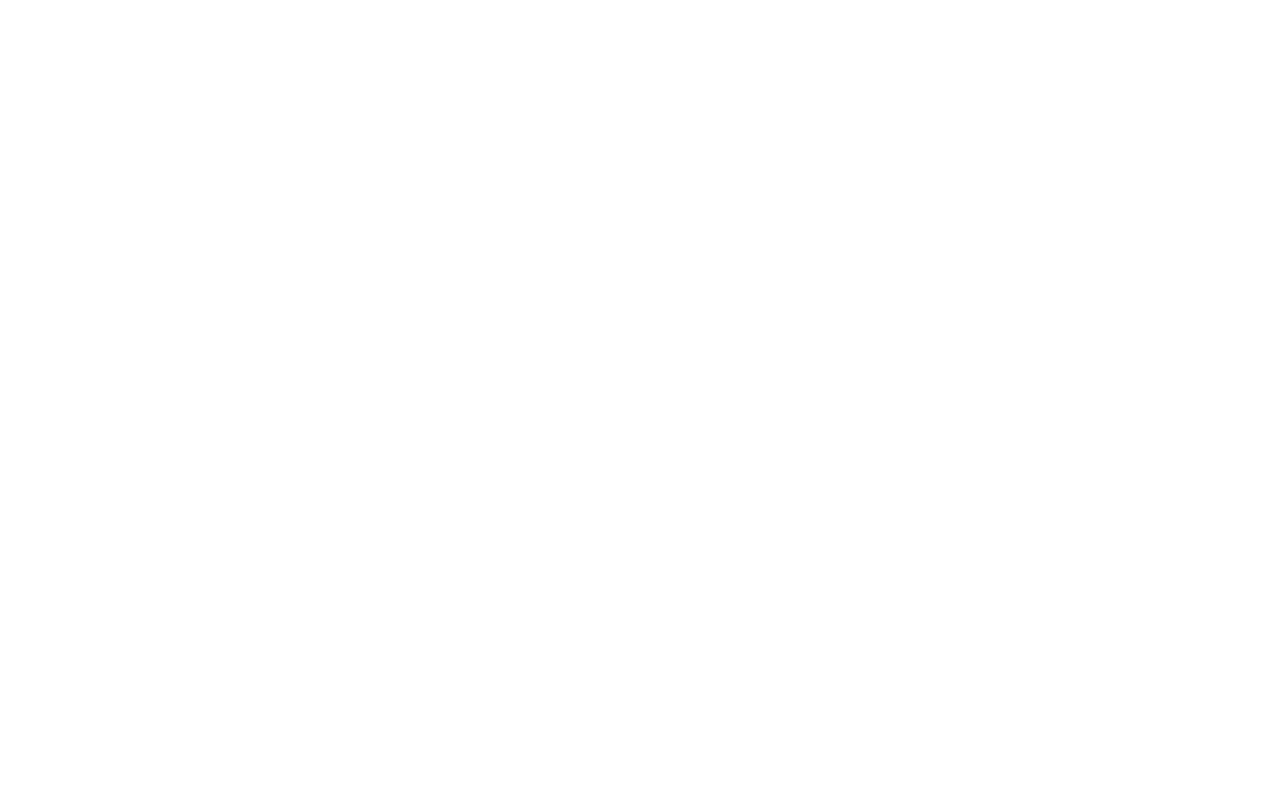
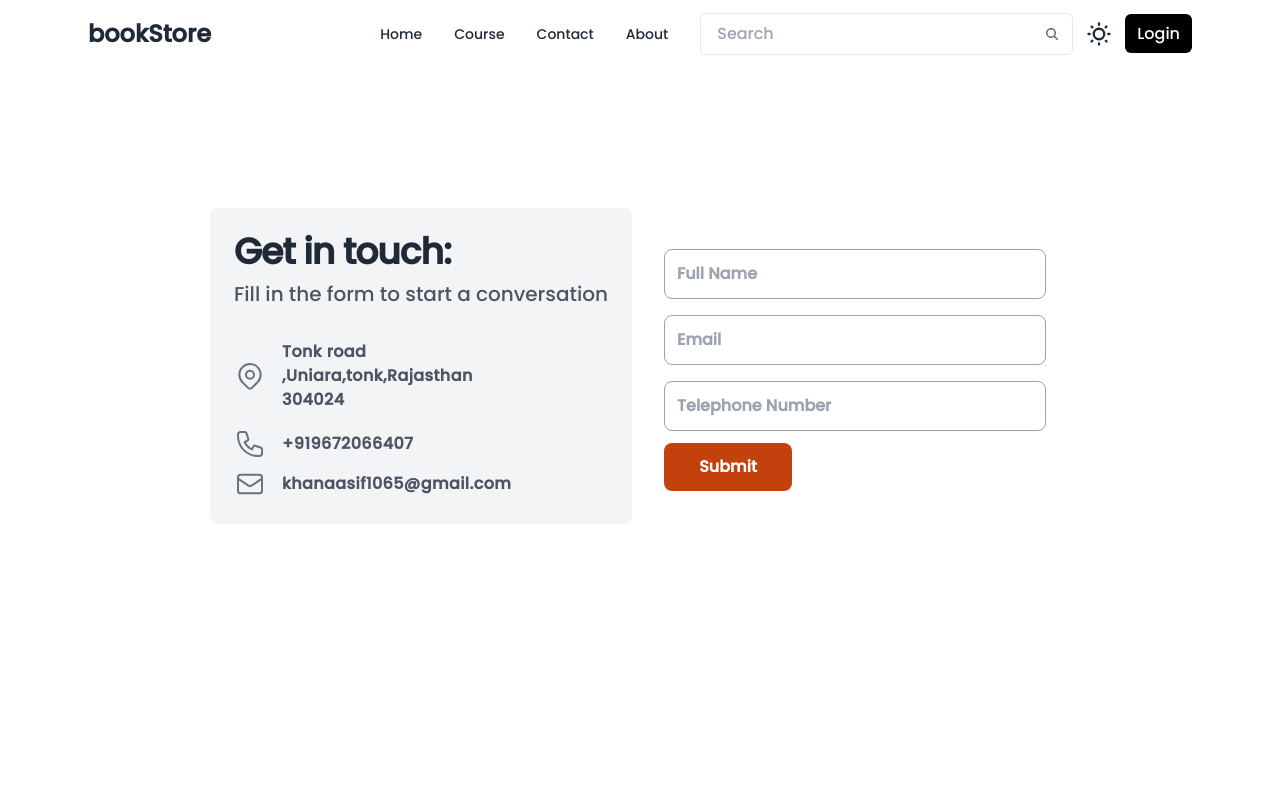
Before and after one commit to khanasifhere/bookStore_frontend, a React (Vite) app: page /Contact in a window 1280 px wide. Before the commit this address had no page. Shown: the top 800 px of the page. Built offline with nearby package versions, Linux system fonts and the light colour scheme.

Commit message:
all sort

```diff
--- a/src/App.jsx
+++ b/src/App.jsx
@@ -6,7 +6,7 @@
 import { Toaster } from "react-hot-toast";
 import { useAuth } from "./context/AuthProvider.jsx";
 // import { Router } from "express";
-// import ContactFull from "./Contact/ContactFull.jsx"
+import ContactFull from "./Contact/ContactFull.jsx"
 function App() {
   const [authUser, setAuthUser] = useAuth();
   console.log(authUser);
@@ -20,7 +20,7 @@
             element={<Courses />}
           />
           <Route path="/signup" element={<Signup />} />
-          {/* <Route path="/Contact" element={<ContactFull/>}/> */}
+          <Route path="/Contact" element={<ContactFull/>}/>
         </Routes>
         <Toaster />
       </div>
--- a/src/components/Navbar.jsx
+++ b/src/components/Navbar.jsx
@@ -48,7 +48,7 @@
       <Link to="/Contact">Contact</Link>
       </li>
       <li>
-      <Link to="/About">Course</Link>
+      <Link to="/About">About</Link>
       </li>
     </>
   );
```
Also changed, not shown: 1 other file (tests, documents, lock files or other folders).
